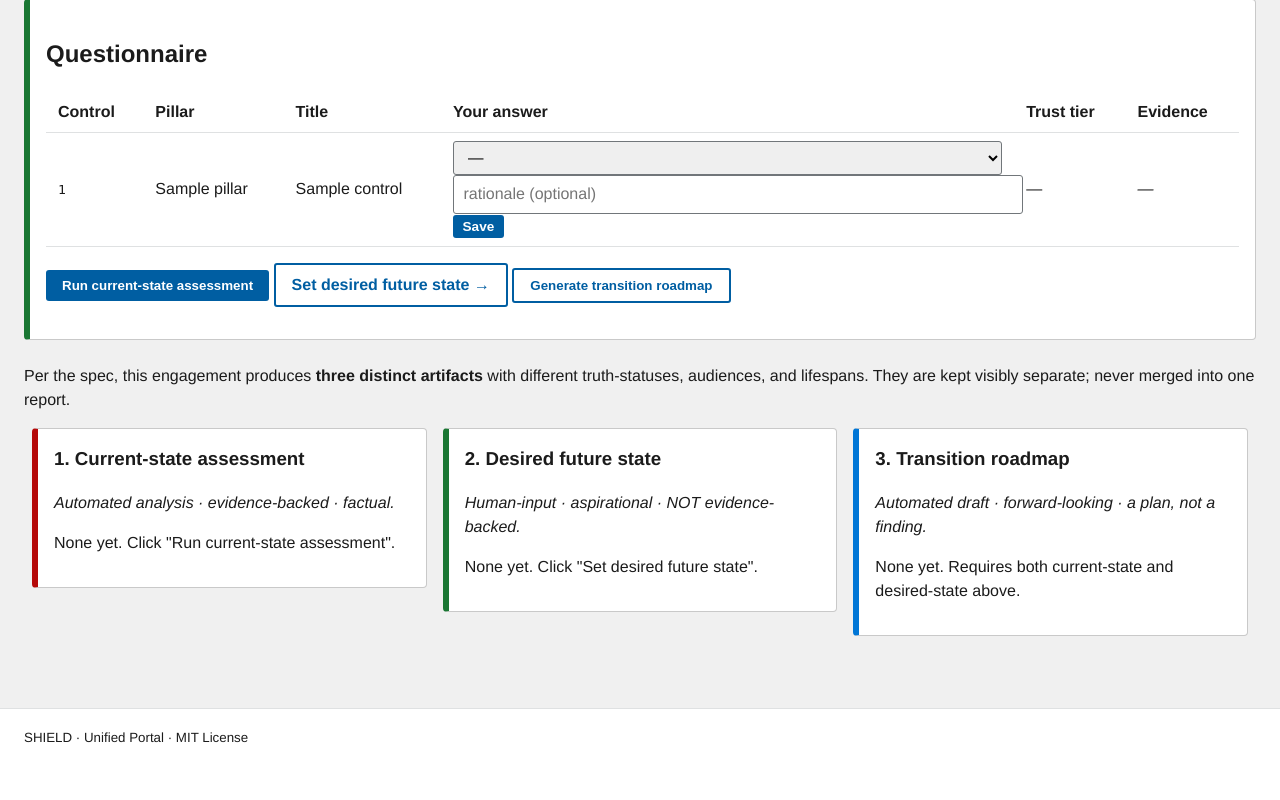
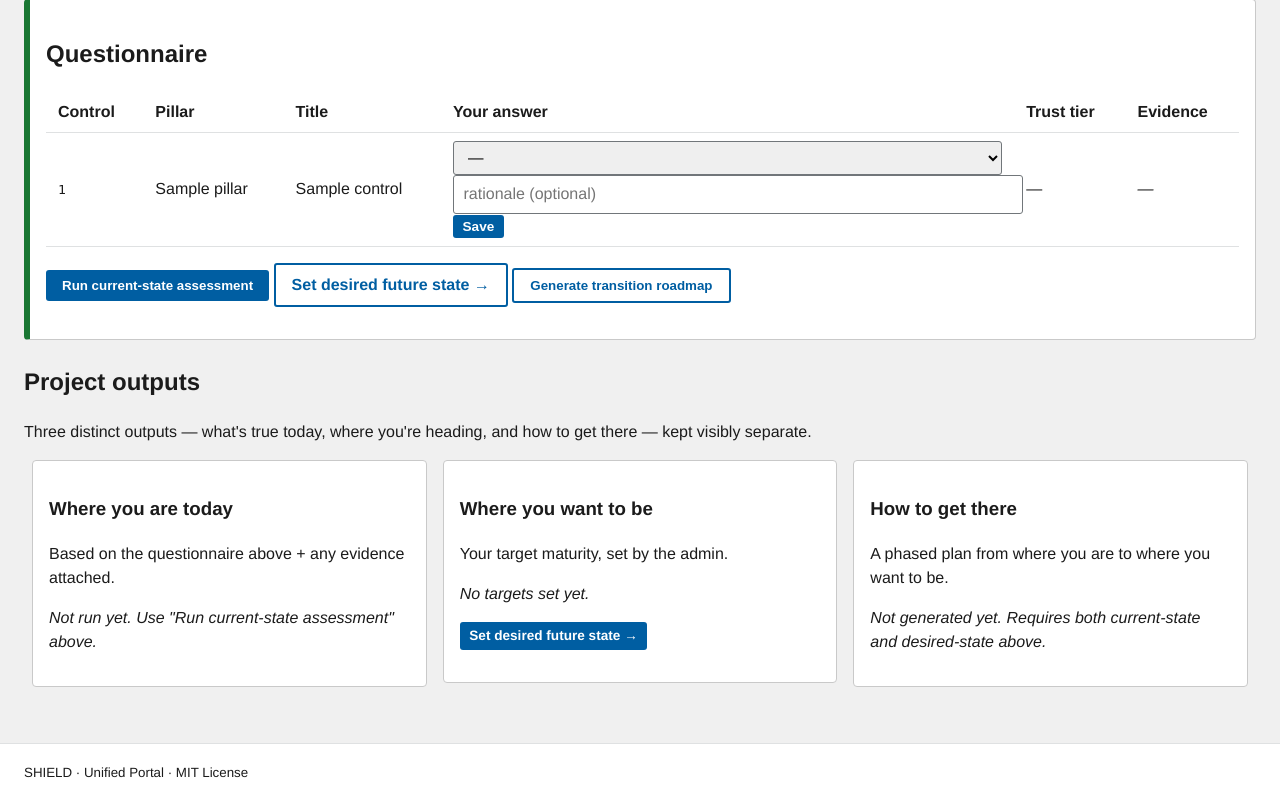
Before and after one commit to gene-png/SHIELD, a Python web app: template shield/templates/p2/workspace.html in a window 1280 px wide. Shown: the part 276-1076 px from the top of the page. Before the commit the page ends 1019 px from the top, so only its background shows below. Run offline with Jinja, Linux system fonts and the light colour scheme; the template is opened without the code that fills it: most values are stand-ins (such as "Sample title", 1, 10 or a date in 2020); some libraries are stand-ins or nearby versions.

Commit message:
feat(p2): rebuild three artifact cards as compact dashboards
Round-5 §6.4. The Zero Trust workspace's three artifact lanes
(current-state / desired-future-state / transition-roadmap) used to
render each AI body as <details><pre>JSON</pre></details>. Replace
with compact dashboards.

Card 1 — Where you are today (current_state_assessment)
  - Big % score = implemented / total controls.
  - Headline sentence from summary.
  - Per-pillar progress bars: groups controls by their
    framework.controls.pillar mapping and renders an in-place /
    total ratio + a pure-CSS bar (no chart-lib dep).
  - CTA "Open full assessment" → /summary (the executive page
    shipped in v1.7).
  - Empty state: "Not run yet."

Card 2 — Where you want to be (desired_future_state)
  - Count of targets set.
  - CTA "Set desired future state" / "Edit targets" → /set-target.
  - Empty state: "No targets set yet."

Card 3 — How to get there (transition_roadmap)
  - Phase count + top-3 phase summaries (extracted from the AI's
    phases[] or milestones[] field).
  - CTA "Open roadmap" → artifact detail.
  - Empty state: "Not generated yet. Requires both current-state
    and desired-state above."

The clinical eyebrow tags ("Automated analysis · evidence-backed
· factual." etc.) are replaced with a single plain-English hint
per card. The questionnaire table above is unchanged.

Tests: 247 -> 255 passing. 8 new in tests/test_v18_round5_p2_dashboards.py
covering score computation, per-pillar bars rendering with pillar
labels from the framework, all three empty states, target count,
phase count + top-3 summaries + "and N more" overflow line, and
no <pre> JSON dump remains in any of the three cards.

Co-Authored-By: Claude Opus 4.7 (1M context) <noreply@anthropic.com>

```diff
--- a/shield/templates/p2/workspace.html
+++ b/shield/templates/p2/workspace.html
@@ -147,86 +147,192 @@
   </p>
 </section>
 
-{# ============ Three distinct artifacts (spec §8.2 Decision #4) ============ #}
-<p class="usa-prose" style="margin-top:1.5rem;">
-  Per the spec, this engagement produces <strong>three distinct artifacts</strong>
-  with different truth-statuses, audiences, and lifespans. They are kept
-  visibly separate; never merged into one report.
+{# ============ Three dashboards (round-5 §6.4 rebuild) ============ #}
+<h2 style="margin-top:1.5rem;">Project outputs</h2>
+<p class="usa-prose">
+  Three distinct outputs &mdash; what's true today, where you're
+  heading, and how to get there &mdash; kept visibly separate.
 </p>
+
+{# Parse each artifact's body_text into structured data. The route
+   doesn't pre-parse so we do it here, defensively. #}
+{%- set current_arts = artifacts | selectattr('stage', 'equalto', 'current_state_assessment') | list -%}
+{%- set desired_arts = artifacts | selectattr('stage', 'equalto', 'desired_future_state') | list -%}
+{%- set roadmap_arts = artifacts | selectattr('stage', 'equalto', 'transition_roadmap') | list -%}
+
+{%- set current_latest = current_arts[0] if current_arts else None -%}
+{%- set desired_latest = desired_arts[0] if desired_arts else None -%}
+{%- set roadmap_latest = roadmap_arts[0] if roadmap_arts else None -%}
+
+{%- set current_data = (current_latest.body_text | from_json) if current_latest else None -%}
+{%- set desired_data = (desired_latest.body_text | from_json) if desired_latest else None -%}
+{%- set roadmap_data = (roadmap_latest.body_text | from_json) if roadmap_latest else None -%}
 
 <div class="grid-row grid-gap">
 
-  {# ----- 1. Current-state assessment (AI, factual) ----- #}
+  {# ===== Card 1: Where you are today (current state) ===== #}
   <div class="tablet:grid-col-4">
-    <section class="shield-lane shield-lane--ai">
-      <h3>1. Current-state assessment</h3>
-      <p class="usa-hint"><em>Automated analysis &middot; evidence-backed &middot; factual.</em></p>
-      {% set current_arts = artifacts | selectattr('stage', 'equalto', 'current_state_assessment') | list %}
-      {% if current_arts %}
-        <ul>
-        {% for a in current_arts %}
-          <li>
-            <strong><a href="{{ url_for('repository.artifact_detail', artifact_id=a.id) }}">{{ a.title }}</a></strong>
-            {% set origin = a.origin.value %}{% set reuse = a.reuse_status.value %}
-            {% include "_components/origin_badge.html" %}
-            <br><small>{{ a.created_at.strftime('%Y-%m-%d %H:%M') }}</small>
-            {% set body_text = a.body_text %}{% set truncate = 3000 %}
-            {% include "_components/readable_body.html" %}
-          </li>
-        {% endfor %}
-        </ul>
+    <section class="usa-card shield-portal-service-card">
+      <h3>Where you are today</h3>
+      <p class="usa-hint">Based on the questionnaire above + any evidence attached.</p>
+
+      {% if current_data and current_data is mapping %}
+        {%- set summary = current_data.get('summary') or {} -%}
+        {%- set controls = current_data.get('controls') or [] -%}
+        {%- set total = summary.get('controls_total') or controls | length -%}
+        {%- set implemented = summary.get('implemented') or 0 -%}
+        {%- set score = ((implemented * 100) // total) if total else 0 -%}
+
+        <div class="shield-exec__numbers" style="margin:.5rem 0;">
+          <div class="usa-card shield-card--good" style="padding:.5rem;">
+            <h2 style="margin:0;font-size:2rem;">{{ score }}%</h2>
+            <p style="margin:0;"><small>controls in place</small></p>
+          </div>
+        </div>
+
+        {% if summary.get('headline') %}
+          <p class="usa-prose"><em>{{ summary.get('headline') }}</em></p>
+        {% endif %}
+
+        {# Per-pillar progress bars. Group controls by pillar via
+           the framework's control catalog so the bars are in a
+           stable order. #}
+        {%- set pillar_totals = {} -%}
+        {%- set pillar_in_place = {} -%}
+        {%- for ctrl in controls -%}
+          {%- set cid = ctrl.get('control_id') -%}
+          {%- set fw_ctrl = framework.controls | selectattr('id', 'equalto', cid) | first -%}
+          {%- if fw_ctrl -%}
+            {%- set pillar = fw_ctrl.pillar -%}
+            {%- if pillar not in pillar_totals -%}
+              {%- set _ = pillar_totals.update({pillar: 0}) -%}
+              {%- set _ = pillar_in_place.update({pillar: 0}) -%}
+            {%- endif -%}
+            {%- set _ = pillar_totals.update({pillar: pillar_totals[pillar] + 1}) -%}
+            {%- if ctrl.get('ai_assessment') == 'implemented' -%}
+              {%- set _ = pillar_in_place.update({pillar: pillar_in_place[pillar] + 1}) -%}
+            {%- endif -%}
+          {%- endif -%}
+        {%- endfor -%}
+
+        {% if pillar_totals %}
+          <p class="usa-hint" style="margin:.75rem 0 .25rem;"><strong>By pillar</strong></p>
+          {% for pillar in framework.pillars %}
+            {% if pillar in pillar_totals %}
+              {% set pct = ((pillar_in_place[pillar] * 100) // pillar_totals[pillar]) if pillar_totals[pillar] else 0 %}
+              <div style="margin-bottom:.25rem;">
+                <div style="display:flex;justify-content:space-between;font-size:.8rem;">
+                  <span>{{ pillar }}</span>
+                  <span><small>{{ pillar_in_place[pillar] }} / {{ pillar_totals[pillar] }}</small></span>
+                </div>
+                <div style="background:#dfe1e2;height:.5rem;border-radius:.25rem;overflow:hidden;">
+                  <div style="background:#005ea2;height:100%;width:{{ pct }}%;"></div>
+                </div>
+              </div>
+            {% endif %}
+          {% endfor %}
+        {% endif %}
+
+        <p style="margin-top:.75rem;">
+          <a class="usa-button usa-button--small"
+             href="{{ url_for('p2.project_summary', project_id=project.id) }}">
+            Open full assessment &rarr;
+          </a>
+        </p>
+        <p class="usa-hint" style="margin-top:.25rem;">
+          <small>Latest: {{ current_latest.created_at.strftime('%Y-%m-%d %H:%M') }}.</small>
+        </p>
       {% else %}
-        <p>None yet. Click "Run current-state assessment".</p>
+        <p class="usa-hint">
+          <em>Not run yet. Use "Run current-state assessment" above.</em>
+        </p>
       {% endif %}
     </section>
   </div>
 
-  {# ----- 2. Desired future state (human input, aspirational) ----- #}
+  {# ===== Card 2: Where you want to be (desired future state) ===== #}
   <div class="tablet:grid-col-4">
-    <section class="shield-lane shield-lane--human">
-      <h3>2. Desired future state</h3>
-      <p class="usa-hint"><em>Human-input · aspirational · NOT evidence-backed.</em></p>
-      {% set desired_arts = artifacts | selectattr('stage', 'equalto', 'desired_future_state') | list %}
-      {% if desired_arts %}
-        <ul>
-        {% for a in desired_arts %}
-          <li>
-            <strong><a href="{{ url_for('repository.artifact_detail', artifact_id=a.id) }}">{{ a.title }}</a></strong>
-            {% set origin = a.origin.value %}{% set reuse = a.reuse_status.value %}
-            {% include "_components/origin_badge.html" %}
-            <br><small>{{ a.created_at.strftime('%Y-%m-%d %H:%M') }}</small>
-            {% set body_text = a.body_text %}{% set truncate = 3000 %}
-            {% include "_components/readable_body.html" %}
-          </li>
-        {% endfor %}
-        </ul>
+    <section class="usa-card shield-portal-service-card">
+      <h3>Where you want to be</h3>
+      <p class="usa-hint">Your target maturity, set by the admin.</p>
+
+      {% if desired_latest %}
+        {% if desired_data and desired_data is mapping %}
+          {%- set targets = desired_data.get('targets') or desired_data -%}
+          {%- set target_count = (targets | length) if (targets is mapping or targets is sequence) else 0 -%}
+          <p class="usa-prose">
+            <strong>{{ target_count }}</strong> control target{{ '' if target_count == 1 else 's' }}
+            set across the framework.
+          </p>
+        {% endif %}
+        <p style="margin-top:.5rem;">
+          <a class="usa-button usa-button--small usa-button--outline"
+             href="{{ url_for('p2.set_target', project_id=project.id) }}">
+            Edit targets &rarr;
+          </a>
+        </p>
+        <p class="usa-hint">
+          <small>Latest: {{ desired_latest.created_at.strftime('%Y-%m-%d %H:%M') }}.</small>
+        </p>
       {% else %}
-        <p>None yet. Click "Set desired future state".</p>
+        <p class="usa-hint"><em>No targets set yet.</em></p>
+        <p style="margin-top:.5rem;">
+          <a class="usa-button usa-button--small"
+             href="{{ url_for('p2.set_target', project_id=project.id) }}">
+            Set desired future state &rarr;
+          </a>
+        </p>
       {% endif %}
     </section>
   </div>
 
-  {# ----- 3. Transition roadmap (AI, living plan, admin-validated) ----- #}
+  {# ===== Card 3: How to get there (transition roadmap) ===== #}
   <div class="tablet:grid-col-4">
-    <section class="shield-lane shield-lane--promoted">
-      <h3>3. Transition roadmap</h3>
-      <p class="usa-hint"><em>Automated draft &middot; forward-looking &middot; a plan, not a finding.</em></p>
-      {% set roadmap_arts = artifacts | selectattr('stage', 'equalto', 'transition_roadmap') | list %}
-      {% if roadmap_arts %}
-        <ul>
-        {% for a in roadmap_arts %}
-          <li>
-            <strong><a href="{{ url_for('repository.artifact_detail', artifact_id=a.id) }}">{{ a.title }}</a></strong>
-            {% set origin = a.origin.value %}{% set reuse = a.reuse_status.value %}
-            {% include "_components/origin_badge.html" %}
-            <br><small>{{ a.created_at.strftime('%Y-%m-%d %H:%M') }}</small>
-            {% set body_text = a.body_text %}{% set truncate = 3000 %}
-            {% include "_components/readable_body.html" %}
-          </li>
-        {% endfor %}
-        </ul>
+    <section class="usa-card shield-portal-service-card">
+      <h3>How to get there</h3>
+      <p class="usa-hint">A phased plan from where you are to where you want to be.</p>
+
+      {% if roadmap_latest %}
+        {% if roadmap_data and roadmap_data is mapping %}
+          {%- set phases = roadmap_data.get('phases') or roadmap_data.get('milestones') or [] -%}
+          {%- if phases -%}
+            <p class="usa-prose">
+              <strong>{{ phases | length }}</strong> phase{{ '' if phases | length == 1 else 's' }}.
+            </p>
+            <ol class="usa-prose">
+              {% for ph in phases[:3] %}
+                <li>
+                  {% if ph is mapping %}
+                    <strong>{{ ph.get('name') or ph.get('title') or ('Phase ' ~ loop.index) }}</strong>
+                    {% if ph.get('summary') %}&mdash; {{ ph.get('summary') }}{% endif %}
+                  {% else %}
+                    {{ ph }}
+                  {% endif %}
+                </li>
+              {% endfor %}
+              {% if phases | length > 3 %}
+                <li><em>&hellip; and {{ phases | length - 3 }} more.</em></li>
+              {% endif %}
+            </ol>
+          {% else %}
+            <p class="usa-prose">
+              <em>Roadmap drafted &mdash; open the artifact for the full plan.</em>
+            </p>
+          {% endif %}
+        {% endif %}
+        <p style="margin-top:.5rem;">
+          <a class="usa-button usa-button--small"
+             href="{{ url_for('repository.artifact_detail', artifact_id=roadmap_latest.id) }}">
+            Open roadmap &rarr;
+          </a>
+        </p>
+        <p class="usa-hint">
+          <small>Latest: {{ roadmap_latest.created_at.strftime('%Y-%m-%d %H:%M') }}.</small>
+        </p>
       {% else %}
-        <p>None yet. Requires both current-state and desired-state above.</p>
+        <p class="usa-hint">
+          <em>Not generated yet. Requires both current-state and desired-state above.</em>
+        </p>
       {% endif %}
     </section>
   </div>
```
Also changed, not shown: tests/test_v18_round5_p2_dashboards.py (added, +177 -0 lines).
